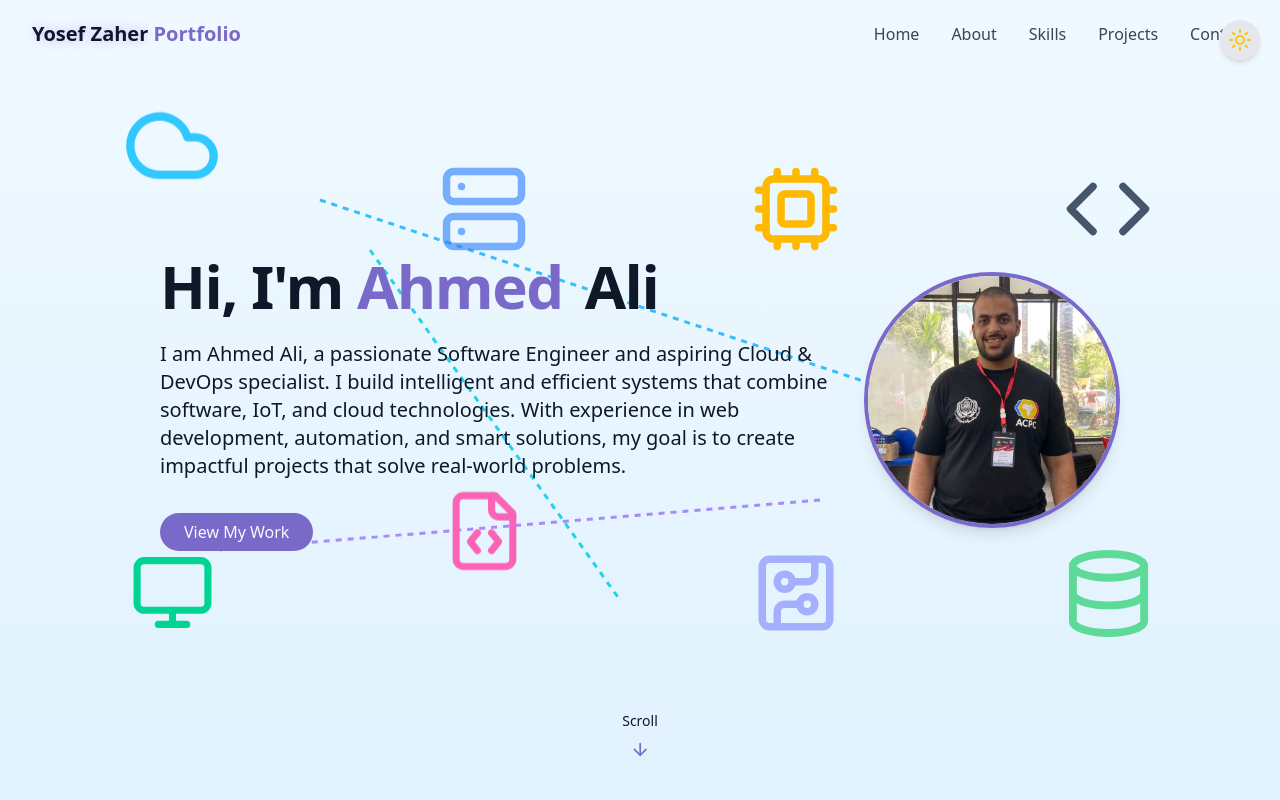
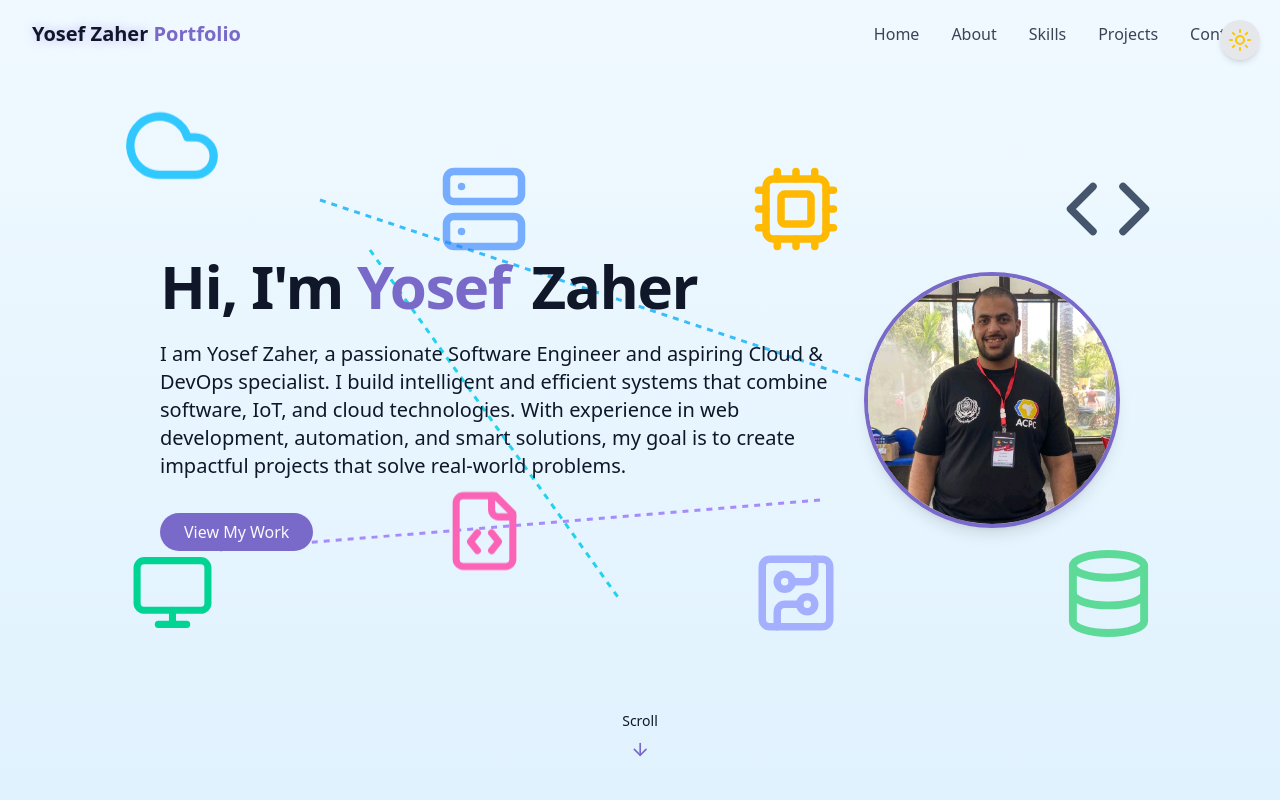
Before and after one commit to yosefzaher/Zaher-Prtofolio, a React (Vite) app: page / in a window 1280 px wide. Shown: the top 800 px of the page. Built offline with nearby package versions, Linux system fonts and the light colour scheme.

Commit message:
Update The Name

```diff
--- a/src/components/HeroSection.jsx
+++ b/src/components/HeroSection.jsx
@@ -11,12 +11,12 @@ export const HeroSection = () => {
         <div className="text-center md:text-left space-y-6">
           <h1 className="text-4xl md:text-6xl font-bold tracking-tight">
             <span className="opacity-0 animate-fade-in"> Hi, I'm</span>
-            <span className="text-primary opacity-0 animate-fade-in-delay-1"> Ahmed</span>
-            <span className="text-gradient ml-2 opacity-0 animate-fade-in-delay-2"> Ali</span>
+            <span className="text-primary opacity-0 animate-fade-in-delay-1"> Yosef</span>
+            <span className="text-gradient ml-2 opacity-0 animate-fade-in-delay-2"> Zaher</span>
           </h1>
 
           <p className="text-lg md:text-xl text-muted-foreground max-w-2xl opacity-0 animate-fade-in-delay-3">
-            I am Ahmed Ali, a passionate Software Engineer and aspiring Cloud & DevOps specialist.
+            I am Yosef Zaher, a passionate Software Engineer and aspiring Cloud & DevOps specialist.
             I build intelligent and efficient systems that combine software, IoT, and cloud technologies.
             With experience in web development, automation, and smart solutions, my goal is to create impactful
             projects that solve real-world problems.
```
